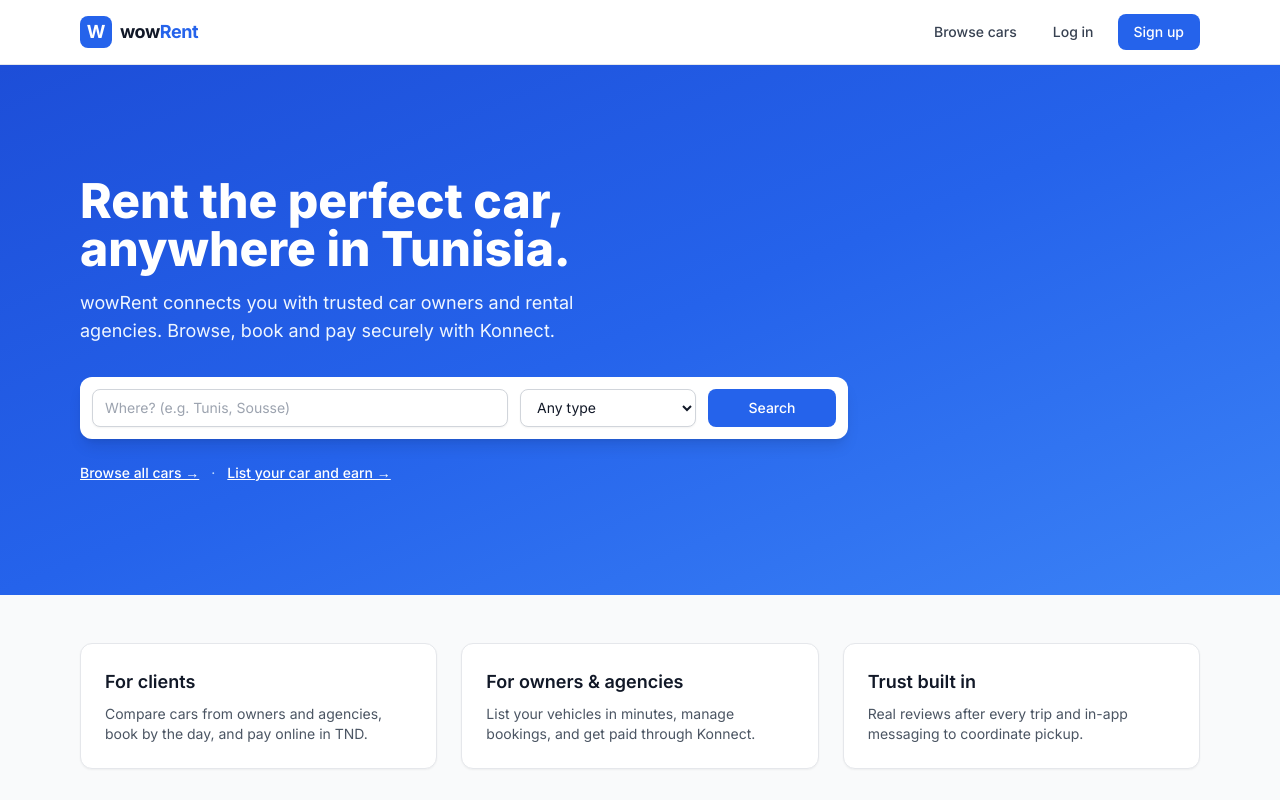
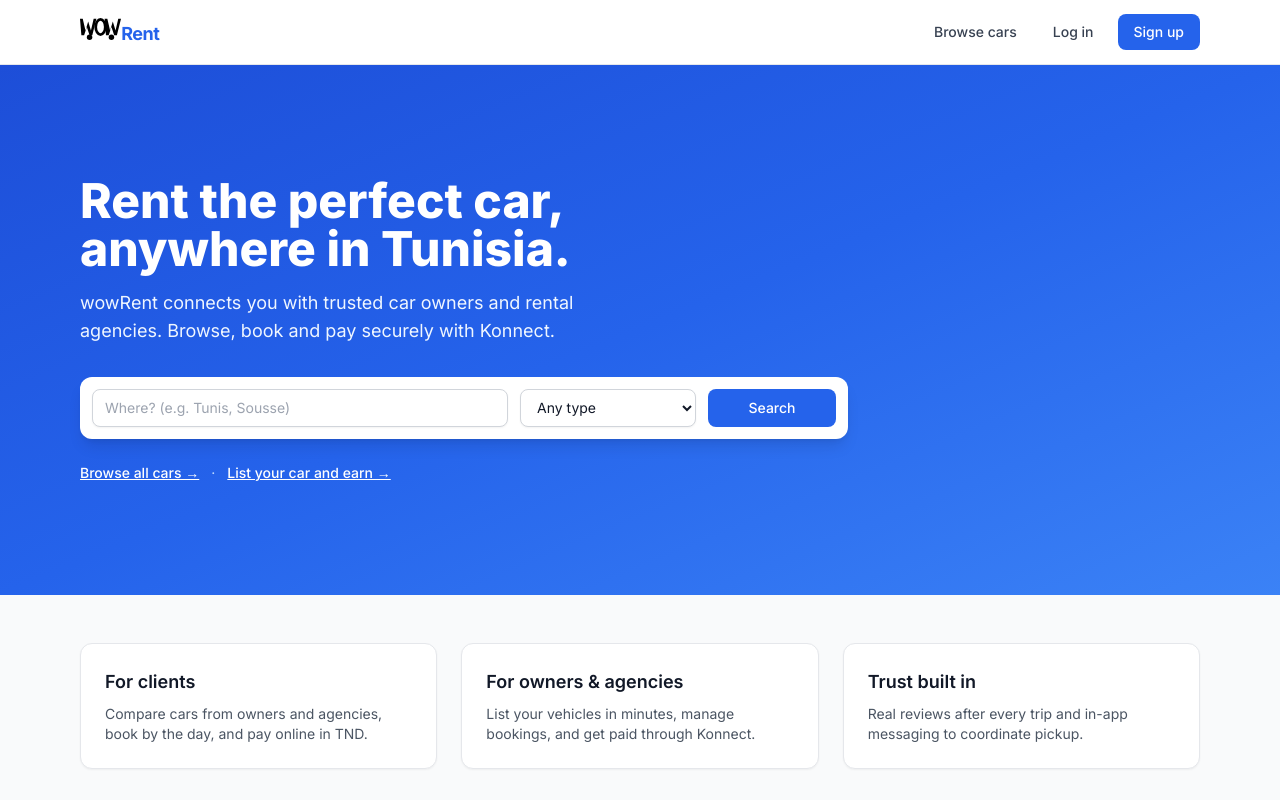
Before and after one commit to Cyb0rgCode/wowrent, a Next.js app: page / in a window 1280 px wide. Shown: the top 800 px of the page. Built offline with nearby package versions, Linux system fonts and the light colour scheme; no server answers; the database is empty.

Commit message:
Replace W logo with wow car logo SVG in navbar

```diff
--- a/components/Navbar.tsx
+++ b/components/Navbar.tsx
@@ -17,12 +17,14 @@ export function Navbar({
   return (
     <header className="sticky top-0 z-30 border-b border-gray-200 bg-white/90 backdrop-blur">
       <div className="mx-auto flex h-16 max-w-6xl items-center justify-between px-4">
-        <Link href="/" className="flex items-center gap-2">
-          <span className="grid h-8 w-8 place-items-center rounded-lg bg-brand-600 text-lg font-bold text-white">
-            W
-          </span>
-          <span className="text-lg font-bold tracking-tight">
-            wow<span className="text-brand-600">Rent</span>
+        <Link href="/" className="flex items-baseline gap-0">
+          <img
+            src="/logo.svg"
+            alt="wow"
+            className="h-6 w-auto"
+          />
+          <span className="text-lg font-bold tracking-tight text-brand-600">
+            Rent
           </span>
         </Link>
 
```
Also changed, not shown: public/logo.svg (added).
